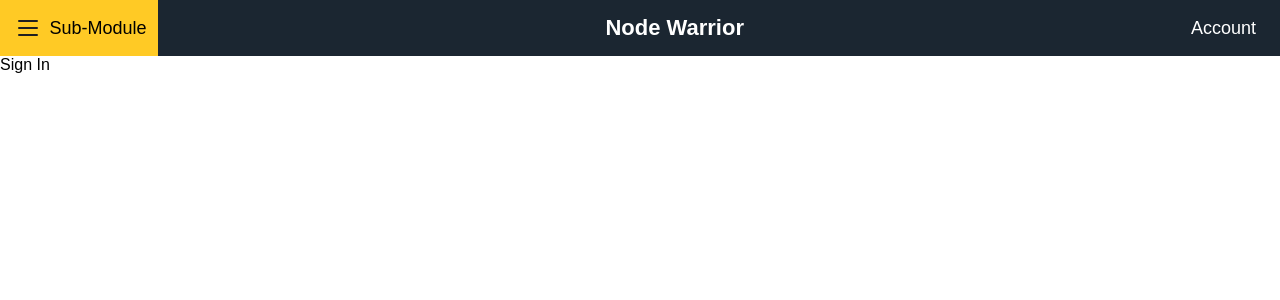
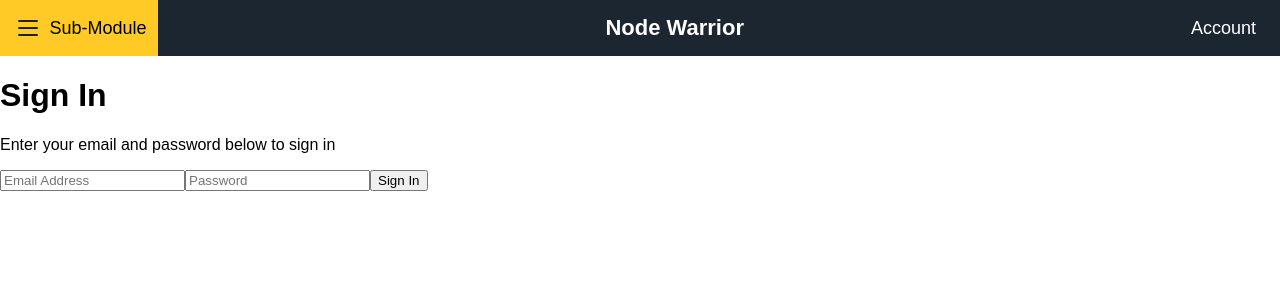
Before and after one commit to hawkticehurst/destructure-io, a React (Create React App) app: page /signin in a window 1280 px wide. Shown: the top 300 px of the page. Built offline with nearby package versions, Linux system fonts and the light colour scheme.

Commit message:
Add signin page

```diff
--- a/src/components/auth/SignIn.js
+++ b/src/components/auth/SignIn.js
@@ -1,8 +1,60 @@
-import React from 'react';
+import React, {useState} from 'react';
+import {useHistory} from "react-router-dom";
+import {doSignInWithEmailAndPassword} from '../../firebase/firebase';
 
 function SignIn(props) {
+  const history = useHistory();
+  const [email, setEmail] = useState('');
+  const [password, setPassword] = useState('');
+  const [error, setError] = useState(null);
+
+  const isValidEmail = email => {
+    // eslint-disable-next-line
+    let re = /^(([^<>()\[\]\\.,;:\s@"]+(\.[^<>()\[\]\\.,;:\s@"]+)*)|(".+"))@((\[[0-9]{1,3}\.[0-9]{1,3}\.[0-9]{1,3}\.[0-9]{1,3}])|(([a-zA-Z\-0-9]+\.)+[a-zA-Z]{2,}))$/;
+    return re.test(String(email).toLowerCase());
+  }
+
+  const onSubmit = event => {
+    event.preventDefault();
+    if (!isValidEmail(email)) {
+      // TODO do something other than alert
+      alert("Invalid email address");
+      return;
+    } else {
+      doSignInWithEmailAndPassword(email, password)
+        .then(authUser => {
+          // redirect to home
+          history.push('/')
+      	})
+        .catch(error => {
+          setError(error);
+        });
+    }
+  }
+
   return (
-    <div>Sign In</div>
+    <div>
+    <h1>Sign In</h1>
+    <p>Enter your email and password below to sign in</p>
+    <form onSubmit={onSubmit}>
+      <input
+        name="email"
+        value={email}
+        onChange={(event) => setEmail(event.target.value)}
+        type="text"
+        placeholder="Email Address"
+      />
+      <input
+        name="password"
+        value={password}
+        onChange={(event) => setPassword(event.target.value)}
+        type="password"
+        placeholder="Password"
+      />
+      <button type="submit">Sign In</button>
+      {error && <p>{error.message}</p>}
+    </form>
+    </div>
   );
 }
 
```
